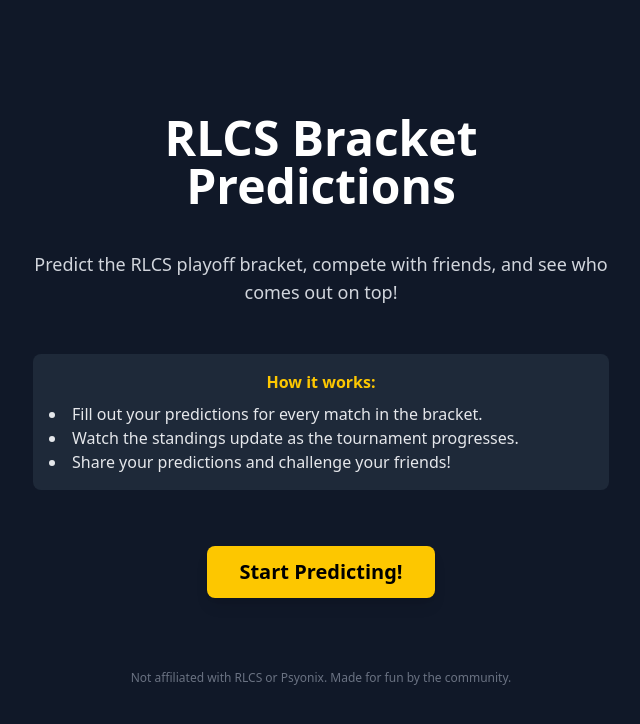
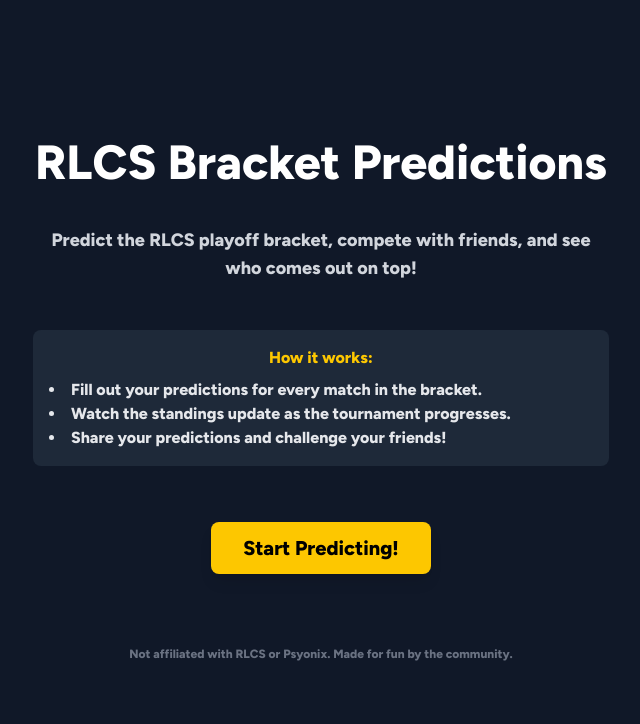
Before and after one commit to jonathanscholl/RLCS_Prediction, a Next.js app: page / in a window 1280 px wide. Shown: the top 724 px of the page, without its empty margins (319-959 px from the left). Built offline with nearby package versions, Linux system fonts and the light colour scheme.

Commit message:
(feat) custom font

```diff
--- a/app/globals.css
+++ b/app/globals.css
@@ -4,3 +4,7 @@
     light --default,
     dark --prefersdark;
 }
+
+@theme inline {
+  --font-sans: var(--font-figtree);
+}
--- a/app/layout.js
+++ /dev/null
@@ -1,29 +0,0 @@
-import { Geist, Geist_Mono } from "next/font/google";
-import "./globals.css";
-
-const geistSans = Geist({
-  variable: "--font-geist-sans",
-  subsets: ["latin"],
-});
-
-const geistMono = Geist_Mono({
-  variable: "--font-geist-mono",
-  subsets: ["latin"],
-});
-
-export const metadata = {
-  title: "RLCS Prediction",
-  description: "Generated by create next app",
-};
-
-export default function RootLayout({ children }) {
-  return (
-    <html lang="en">
-      <body
-        className={`${geistSans.variable} ${geistMono.variable} antialiased`}
-      >
-        {children}
-      </body>
-    </html>
-  );
-}
--- /dev/null
+++ b/app/layout.jsx
@@ -0,0 +1,30 @@
+// app/layout.tsx or layout.js
+import './globals.css';
+import { Poppins, Figtree } from 'next/font/google';
+
+const poppins = Poppins({
+  subsets: ['latin'],
+  weight: ['700'],
+  variable: '--font-poppins',
+  display: 'swap',
+});
+
+const figtree = Figtree({
+  subsets: ['latin'],
+  weight: ['800'],
+  variable: '--font-figtree',
+  display: 'swap',
+});
+
+export const metadata = {
+  title: 'My App',
+  description: 'Using Poppins with Tailwind',
+};
+
+export default function RootLayout({ children }) {
+  return (
+    <html lang="en">
+      <body className={`${figtree.variable} font-sans`}>{children}</body>
+    </html>
+  );
+}
```
